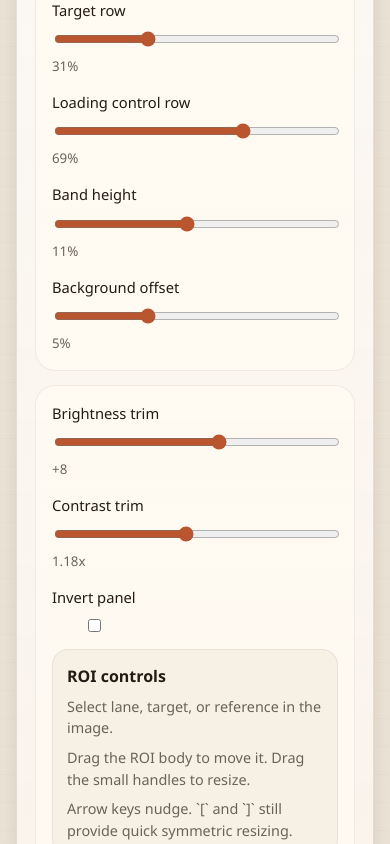
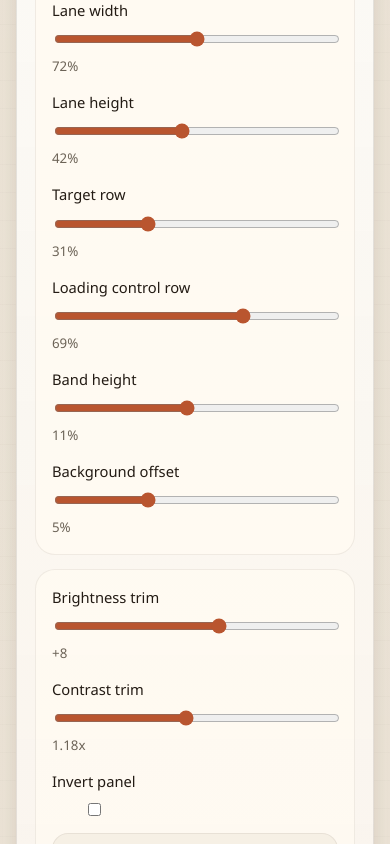
Before and after one commit to IgnatiusWang1001/blotbench-studio, a React (Vite) app in the folder work/app/: page / in a window 390 px wide. Shown: the part 5240-6084 px from the top of the page. Built offline with nearby package versions, Linux system fonts and the light colour scheme.

Commit message:
Add lane size controls and usage guidance

```diff
--- a/work/app/src/App.css
+++ b/work/app/src/App.css
@@ -502,13 +502,14 @@
 
 .resize-handle {
   position: absolute;
-  width: 10px;
-  height: 10px;
+  width: 8px;
+  height: 8px;
   border-radius: 999px;
-  border: 1px solid rgba(31, 23, 17, 0.8);
-  background: #fff8f0;
+  border: 1px solid rgba(63, 53, 42, 0.82);
+  background: #f8eee0;
   z-index: 3;
   cursor: nwse-resize;
+  box-shadow: 0 0 0 2px rgba(255, 251, 245, 0.92);
 }
 
 .resize-n,
@@ -529,6 +530,11 @@
 .resize-nw,
 .resize-se {
   cursor: nwse-resize;
+}
+
+.resize-handle:hover {
+  background: #c25d34;
+  border-color: #8f4123;
 }
 
 .rail {
--- a/work/app/src/App.tsx
+++ b/work/app/src/App.tsx
@@ -1201,6 +1201,34 @@ function App() {
                     }}
                   />
                   <small>{copy.laneCountValue(settings.laneCount)}</small>
+                </label>
+                <label>
+                  <span>{copy.laneWidth}</span>
+                  <input
+                    type="range"
+                    min="0.52"
+                    max="0.92"
+                    step="0.01"
+                    value={settings.laneWidthScale}
+                    onChange={(event) =>
+                      updateSettings('laneWidthScale', Number(event.target.value))
+                    }
+                  />
+                  <small>{percent(settings.laneWidthScale)}</small>
+                </label>
+                <label>
+                  <span>{copy.laneHeight}</span>
+                  <input
+                    type="range"
+                    min="0.18"
+                    max="0.72"
+                    step="0.01"
+                    value={settings.laneHeight}
+                    onChange={(event) =>
+                      updateSettings('laneHeight', Number(event.target.value))
+                    }
+                  />
+                  <small>{percent(settings.laneHeight)}</small>
                 </label>
                 <label>
                   <span>{copy.targetRow}</span>
@@ -1836,6 +1864,8 @@ function getCopy(language: Language) {
       modeGel: '凝胶条带',
       laneCount: '泳道数量',
       laneCountValue: (count: number) => `${count} 条泳道`,
+      laneWidth: '泳道宽度',
+      laneHeight: '泳道高度',
       targetRow: '目标条带行',
       referenceRow: '参考行',
       loadingControlRow: '内参条带行',
@@ -1845,9 +1875,9 @@ function getCopy(language: Language) {
       contrastTrim: '对比度微调',
       invertPanel: '反相图像',
       roiControls: 'ROI 操作',
-      roiControlsBody1: '在图像上选择泳道、目标带或参考带。',
-      roiControlsBody2: '拖动 ROI 本体可移动，拖动小圆点可缩放。',
-      roiControlsBody3: '方向键可微调，`[` 和 `]` 可快速对称缩放。',
+      roiControlsBody1: '蓝色虚线框是泳道 ROI，橙色框是目标条带，青色框是内参条带。',
+      roiControlsBody2: '拖动 ROI 本体可移动；边缘和角上的小圆点是缩放手柄，用于调整宽度和高度。',
+      roiControlsBody3: '先用左侧滑杆粗调泳道宽度/高度，再对单条 ROI 微调；方向键可微调，`[` 和 `]` 可快速对称缩放。',
       experimentalLedger: '实验台账',
       sampleSheet: '样本表',
       lane: '泳道',
@@ -1981,6 +2011,8 @@ function getCopy(language: Language) {
     modeGel: 'Gel band',
     laneCount: 'Lane count',
     laneCountValue: (count: number) => `${count} lanes`,
+    laneWidth: 'Lane width',
+    laneHeight: 'Lane height',
     targetRow: 'Target row',
     referenceRow: 'Reference row',
     loadingControlRow: 'Loading control row',
@@ -1990,9 +2022,9 @@ function getCopy(language: Language) {
     contrastTrim: 'Contrast trim',
     invertPanel: 'Invert panel',
     roiControls: 'ROI controls',
-    roiControlsBody1: 'Select lane, target, or reference in the image.',
-    roiControlsBody2: 'Drag the ROI body to move it. Drag the small handles to resize.',
-    roiControlsBody3: 'Arrow keys nudge. `[` and `]` still provide quick symmetric resizing.',
+    roiControlsBody1: 'The dashed blue frame is the lane ROI, the amber frame is the target band, and the teal frame is the loading control.',
+    roiControlsBody2: 'Drag a ROI body to move it. The small dots on edges and corners are resize handles for width and height.',
+    roiControlsBody3: 'Use the lane width and lane height sliders for coarse fitting first, then fine-tune a single ROI. Arrow keys nudge; `[` and `]` still resize symmetrically.',
     experimentalLedger: 'Experimental ledger',
     sampleSheet: 'Sample sheet',
     lane: 'Lane',
--- a/work/app/src/lib/analysis.ts
+++ b/work/app/src/lib/analysis.ts
@@ -17,6 +17,8 @@ export interface AnalysisSettings {
   laneCount: number
   laneInset: number
   laneGap: number
+  laneHeight: number
+  laneWidthScale: number
   primaryY: number
   referenceY: number
   bandHeight: number
@@ -103,6 +105,8 @@ export const defaultSettings: AnalysisSettings = {
   laneCount: 6,
   laneInset: 0.08,
   laneGap: 0.018,
+  laneHeight: 0.42,
+  laneWidthScale: 0.72,
   primaryY: 0.31,
   referenceY: 0.69,
   bandHeight: 0.11,
@@ -149,14 +153,16 @@ export function buildDefaultDrafts({
   const laneInsetPx = width * settings.laneInset
   const laneGapPx = width * settings.laneGap
   const usableWidth = width - laneInsetPx * 2 - laneGapPx * (settings.laneCount - 1)
-  const laneWidth = usableWidth / settings.laneCount
-  const laneHeight = height * 0.9
-  const laneTop = height * 0.05
+  const baseLaneWidth = usableWidth / settings.laneCount
+  const laneWidth = baseLaneWidth * settings.laneWidthScale
+  const laneHeight = height * settings.laneHeight
+  const laneTop = clamp(height * 0.5 - laneHeight / 2, height * 0.04, height - laneHeight - height * 0.04)
   const bandHeightPx = height * settings.bandHeight
   const bandWidthFactor = settings.mode === 'dot' ? 0.66 : 0.82
 
   return Array.from({ length: settings.laneCount }, (_, index) => {
-    const laneX = laneInsetPx + index * (laneWidth + laneGapPx)
+    const slotX = laneInsetPx + index * (baseLaneWidth + laneGapPx)
+    const laneX = slotX + (baseLaneWidth - laneWidth) / 2
     const lane: Rect = { x: laneX, y: laneTop, width: laneWidth, height: laneHeight }
     const bandWidth = laneWidth * bandWidthFactor
     const bandX = laneX + (laneWidth - bandWidth) / 2
@@ -575,19 +581,21 @@ export function autoDraftFromSignal(
     .map((center, index) => center - laneCenters[index])
     .filter((value) => value > segmentWidth * 0.35)
   const estimatedSpacing = median(centerDiffs) || segmentWidth
-  const laneWidth = Math.max(
-    segmentWidth * 0.58,
-    estimatedSpacing * 0.72,
+  const laneWidth = Math.max(segmentWidth * 0.5, estimatedSpacing * settings.laneWidthScale)
+  const bandWidth = laneWidth * (settings.mode === 'dot' ? 0.62 : 0.82)
+  const laneHeight = Math.max(gray.height * 0.12, signalBounds.height * settings.laneHeight)
+  const laneTop = clamp(
+    signalBounds.y + signalBounds.height * 0.5 - laneHeight / 2,
+    gray.height * 0.04,
+    gray.height - laneHeight - gray.height * 0.04,
   )
-  const bandWidth = laneWidth * (settings.mode === 'dot' ? 0.62 : 0.82)
-  const laneHeight = signalBounds.height
   const bandHeight = Math.max(signalBounds.height * settings.bandHeight, gray.height * 0.04)
 
   return laneCenters.map((center, index) => {
     const laneX = clamp(center - laneWidth / 2, signalBounds.x, signalBounds.x + signalBounds.width - laneWidth)
     const lane: Rect = {
       x: laneX,
-      y: signalBounds.y,
+      y: laneTop,
       width: laneWidth,
       height: laneHeight,
     }
```
Also changed, not shown: 3 other files (tests, documents, lock files or other folders).
